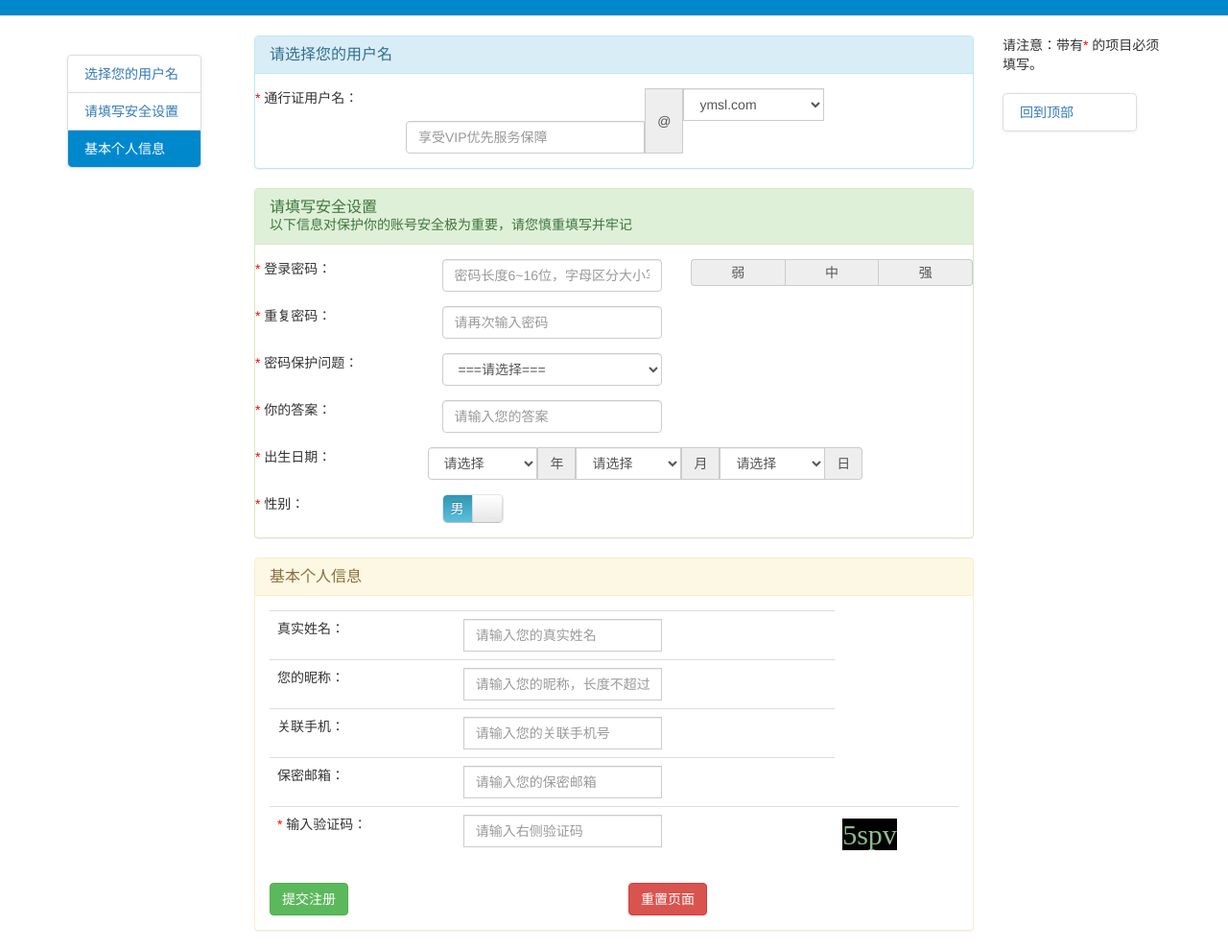
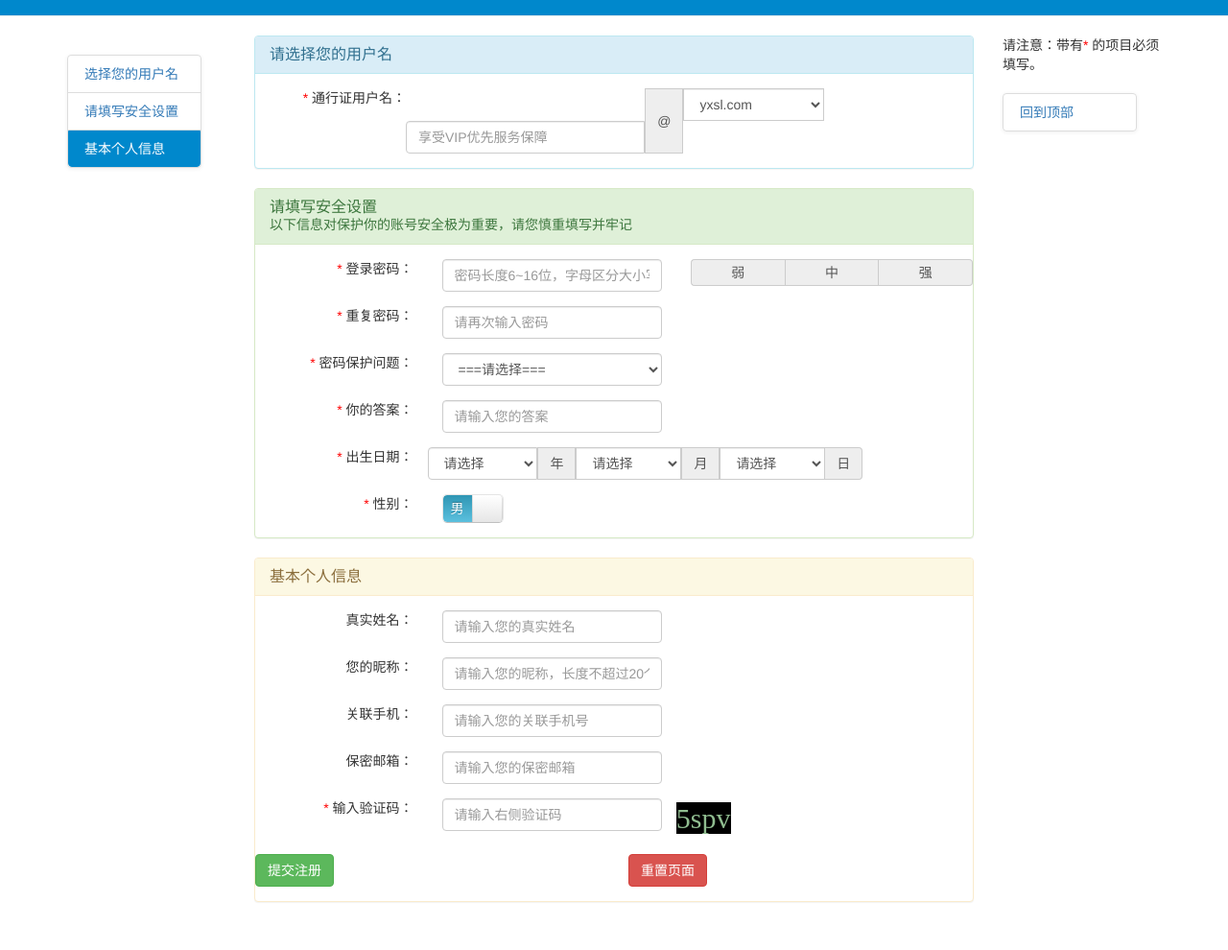
Before and after one commit to ctkxf/test.github.io, a plain HTML site: page regist.html in a window 1280 px wide. Shown: the part 76-1066 px from the top of the page at 96% size. After the commit the page ends 1036 px from the top, so only its background shows below. Drawn offline with Linux system fonts and the light colour scheme.

Commit message:
V0.0.0.1

```diff
--- a/regist.css
+++ b/regist.css
@@ -39,11 +39,15 @@ top: 30px; /* Set the top position of pinned element */
     font-size:10px;
 }
 #yzm {
-    cursor: pointer
+    cursor: pointer;
+    font-size: 30px;
+    font-family: 华文琥珀;
+    color: darkseagreen;
+    background-color: black;
 }
 .form-horizontal{
     margin-top: 15px;
 }
 span{
-    text-align: left;
+    text-align: right;
 }
--- a/regist.html
+++ b/regist.html
@@ -39,7 +39,7 @@
 								placeholder="享受VIP优先服务保障"> <span
 								class="input-group-addon">@</span> <select name="email"
 								id="email" class="form-control">
-								<option value="ymslx">ymsl.com</option>
+								<option value="yxslx">yxsl.com</option>
 								<option value="wy">163.com</option>
 								<option value="win">outlook.com</option>
 							</select> <span class="input-group-addon" id="user-ok-no"> <span
@@ -122,58 +122,44 @@
 					<div class="panel-heading">
 						<h3 class="panel-title" id="Three">基本个人信息</h3>
 					</div>
-					<div class="panel-body">
-						<table class="table">
-							<tr>
-								<td><span>真实姓名：</span></td>
-								<td>
-									<div class="input-group">
+					<div class="form-horizontal">
+						<div class="form-group">
+							<span class="col-xs-3">真实姓名：</span>
+							<div class="col-xs-4">
 								<input type="text" name="rname" id="rname"
 									class="form-control" placeholder="请输入您的真实姓名">
 							</div>
-								</td>
-							</tr>
-							<tr>
-								<td><span>您的昵称：</span></td>
-								<td>
-									<div class="input-group">
+						</div>
+						<div class="form-group">
+							<span class="col-xs-3">您的昵称：</span>
+							<div class="col-xs-4">
 								<input type="text" name="name" id="name" class="form-control"
 									placeholder="请输入您的昵称，长度不超过20个字符">
 							</div>
-								</td>
-							</tr>
-							<tr>
-								<td><span>关联手机：</span></td>
-								<td>
-									<div class="input-group">
+						</div>
+						<div class="form-group">
+							<span class="col-xs-3">关联手机：</span>
+							<div class="col-xs-4">
 								<input type="text" name="tele" id="tele" class="form-control"
 									placeholder="请输入您的关联手机号">
 							</div>
-								</td>
-							</tr>
-							<tr>
-								<td><span>保密邮箱：</span></td>
-								<td>
-									<div class="input-group">
-										<input type="text" name="mail" id="mail" class="form-control"
+						</div>
+						<div class="form-group">
+							<span class="col-xs-3">保密邮箱：</span>
+							<div class="col-xs-4">
+								<input type="mail" name="mail" id="mail" class="form-control"
 									placeholder="请输入您的保密邮箱">
 							</div>
-								</td>
-							</tr>
-							<tr>
-								<td><span><span class="star">*&nbsp</span>输入验证码：</span></td>
-								<td>
-									<div class="input-group">
+						</div>
+						<div class="form-group">
+							<span class="col-xs-3"><span class="star">*&nbsp</span>输入验证码：</span>
+							<div class="col-xs-4">
 								<input type="text" name="test" id="test" class="form-control"
 									placeholder="请输入右侧验证码">
 							</div>
-								</td>
-								<td><span id="yzm"
-									style="font-size: 30px; font-family: 华文琥珀; color: darkseagreen; background-color: black;">
-										Q23W </span></td>
-							</tr>
-						</table>
-						<div class="row">
+							<span id="yzm" class="col-xs-1.5">Q23W</span></td>
+						</div>
+						<div class="form-group">
 							<div class="col-xs-6">
 								<button type="button" id="submit" class="btn btn-success">提交注册</button>
 							</div>
```
Lines whose indentation alone changed are shown as unchanged.
